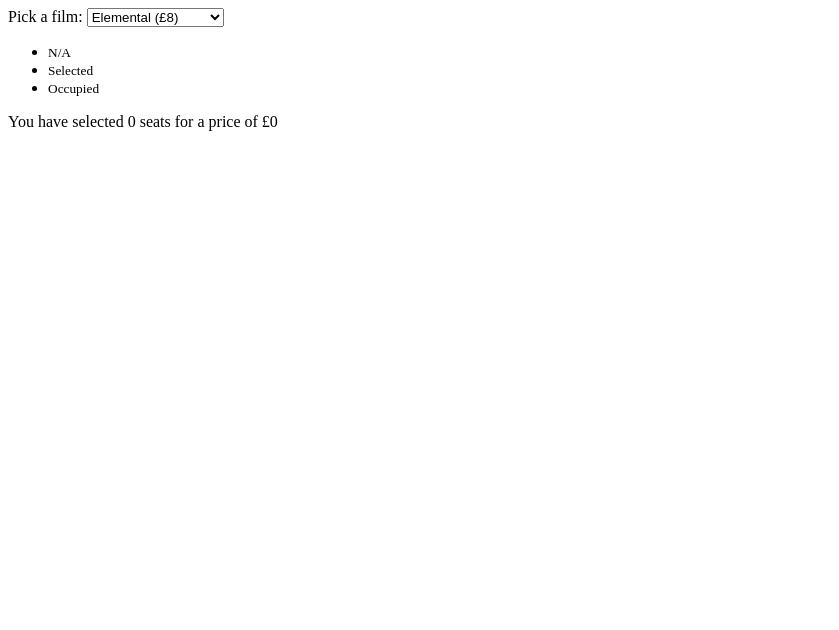
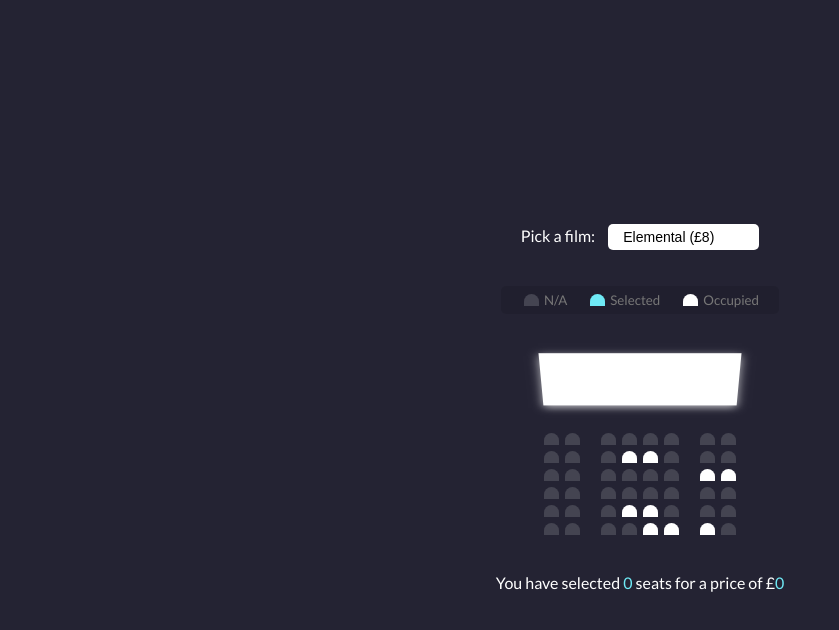
Before and after one commit to PeteM097/html_and_css, a plain HTML site: page projects/film_seat_booking/index.html in a window 1280 px wide. Shown: the whole page, without its empty margins (0-839 px from the left). Drawn offline with Linux system fonts and the light colour scheme; files whose address does not match are found by name.

Commit message:
modified index.html to fix error, created style for film seat booking project in style.css

```diff
--- a/projects/film_seat_booking/index.html
+++ b/projects/film_seat_booking/index.html
@@ -33,7 +33,7 @@
     </ul>
 
     <div class="container">
-      <div class="screen">
+      <div class="screen"></div>
       <div class="row">
         <div class="seat"></div>
         <div class="seat"></div>
@@ -95,7 +95,6 @@
         <div class="seat"></div>
       </div>
     </div>
-    </div>
 
     <p class="text">
       You have selected <span id="count">0</span> seats for a price of £<span
--- a/projects/film_seat_booking/style.css
+++ b/projects/film_seat_booking/style.css
@@ -1 +1,116 @@
 @import url('https://fonts.googleapis.com/css2?family=Lato&family=Open+Sans&family=Raleway:wght@800&display=swap');
+
+* {
+    box-sizing: border-box;
+}
+
+body {
+    background-color: #242333;
+    color: #fff;
+    display: flex;
+    flex-direction: column;
+    align-items: center;
+    justify-content: center;
+    min-height: 100vh;
+    font-family: Lato, sans-serif;
+    margin: 0;
+}
+
+.film-container {
+    margin: 20px 0;
+}
+
+.film-container select {
+    background-color: #fff;
+    border: 0;
+    border-radius: 5px;
+    font-size: 14px;
+    margin-left: 10px;
+    padding: 5px 15px 5px 15px;
+    -moz-appearance: none;
+    -webkit-appearance: none;
+    appearance: none;
+}
+
+.container {
+    perspective: 1000px;
+    margin-bottom: 30px;
+}
+
+.seat {
+    background-color: #444451;
+    height: 12px;
+    width: 15px;
+    margin: 3px;
+    border-top-left-radius: 10px;
+    border-top-right-radius: 10px;
+}
+
+.seat.selected {
+    background-color: #6feaf6;
+}
+
+.seat.occupied {
+    background-color: #fff;
+}
+
+.seat:nth-of-type(2) {
+    margin-right: 18px;
+}
+
+.seat:nth-last-of-type(2) {
+    margin-left: 18px;
+}
+
+.seat:not(.occupied):hover {
+    cursor: pointer;
+    transform: scale(1.2);
+}
+
+.showcase .seat:not(.occupied):hover {
+    cursor: default;
+    transform: scale(1);
+}
+
+.showcase {
+    background: rgba(0, 0, 0, 0.1);
+    padding: 5px 10px;
+    border-radius: 5px;
+    color: #777;
+    list-style-type: none;
+    display: flex;
+    justify-content: space-between;
+}
+
+.showcase li {
+    display: flex;
+    align-items: center;
+    justify-content: center;
+    margin: 0 10px;
+}
+
+.showcase li small {
+    margin-left: 2px;
+}
+
+.row {
+    display: flex;
+}
+
+.screen {
+    background-color: #fff;
+    height: 70px;
+    width: 100%;
+    margin: 15px 0;
+    transform: rotateX(-45deg);
+    box-shadow: 0 3px 10px rgba(255, 255, 255, 0.7);
+}
+
+p.text {
+    margin: 5px 0;
+}
+
+p.text span {
+    color: #6feaf6;
+
+}
```
Lines whose indentation alone changed are shown as unchanged.
